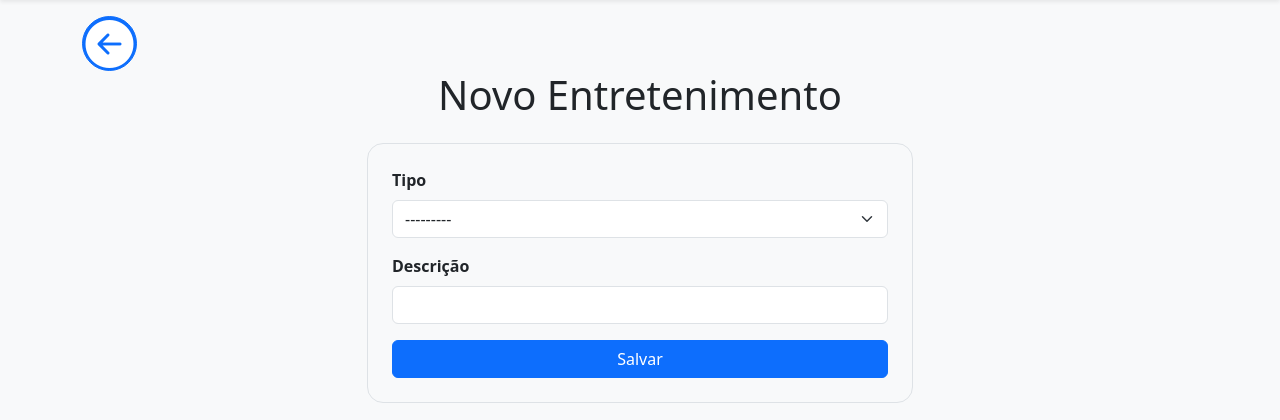
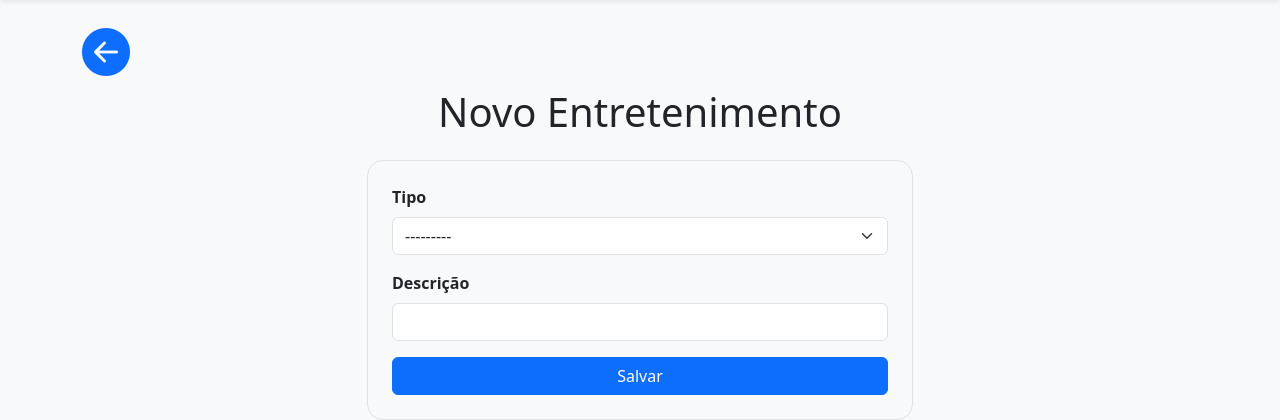
Before and after one commit to WaldembergDev/life-os, a Django app: page /entretenimentos/novo-entretenimento/ in a window 1280 px wide. Shown: the part 64-484 px from the top of the page. Run offline with Django 5.2, Linux system fonts and the light colour scheme; the visitor is signed in with stand-in values (Sample User, id 1); some libraries are stand-ins or nearby versions.

Commit message:
reconfigurado o botão de voltar

```diff
--- a/entretenimentos/templates/entretenimentos/entretenimento_create.html
+++ b/entretenimentos/templates/entretenimentos/entretenimento_create.html
@@ -2,7 +2,7 @@
 {% block title %}Novo Entretenimento{% endblock %}
 {% block content %}
     <div>
-        <a href="{% url 'entretenimento_list' %}" title="Voltar" class="btn btn-primary rounded-circle p-3 d-flex align-items-center justify-content-center" style="width: 55px; height: 55px;">
+        <a href="{% url 'entretenimento_list' %}" title="Voltar">
             <i class="botao-voltar bi bi-arrow-left-circle-fill"></i>
         </a>
     </div>
```
